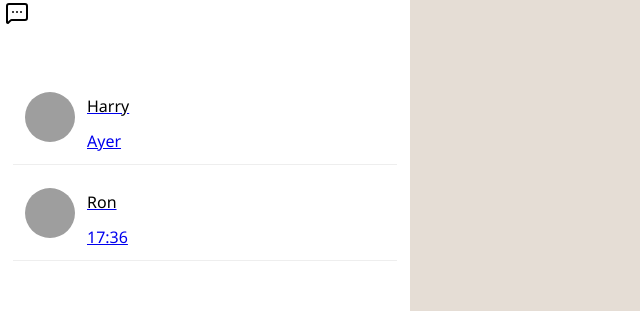
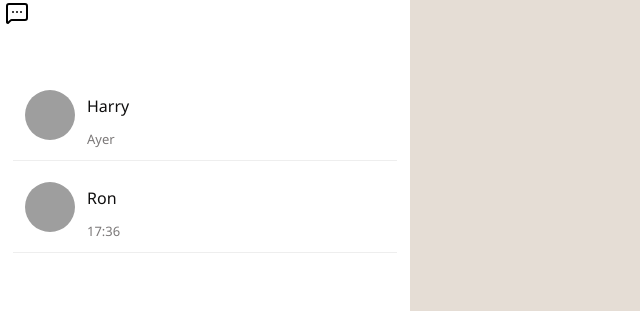
Before and after one commit to PriscilaHovaneso/TP-FINAL-REACT-WHATSAPP-FUNCIONANDO, a React (Vite) app: page / in a window 1280 px wide. Shown: the part 130-441 px from the top of the page, without its empty margins (0-640 px from the left). Built offline with nearby package versions, Linux system fonts and the light colour scheme; grey boxes are pictures that could not be loaded.

Commit message:
clases a contact name y contact last-connection

```diff
--- a/src/Components/ContactItem/ContactItem.css
+++ b/src/Components/ContactItem/ContactItem.css
@@ -9,6 +9,7 @@
   width: 100%;
   box-sizing: border-box;
   flex-direction: row;
+  text-decoration: none;
 }
 
 .contact-item:hover {
@@ -23,6 +24,8 @@
   margin-right: 0.75rem;
   flex-shrink: 0;
 }
+
+
 
 .contact-name {
   font-weight: bold;
@@ -43,9 +46,9 @@
 
 
 
-.last-connection {
+.contact-lastConnection {
   font-size: 13px;
-  color: #777;
+  color: #7b7878;
   white-space: nowrap;
   overflow: hidden;
   text-overflow: ellipsis;
--- a/src/Screens/ContactScreen/ContactScreen.css
+++ b/src/Screens/ContactScreen/ContactScreen.css
@@ -37,7 +37,7 @@
 .contact-name {
     text-decoration: none;
     font-size: 1rem;
-    color: #000;
+    color: #0f0e0e;
     font-weight: 500;
 }
 
```
